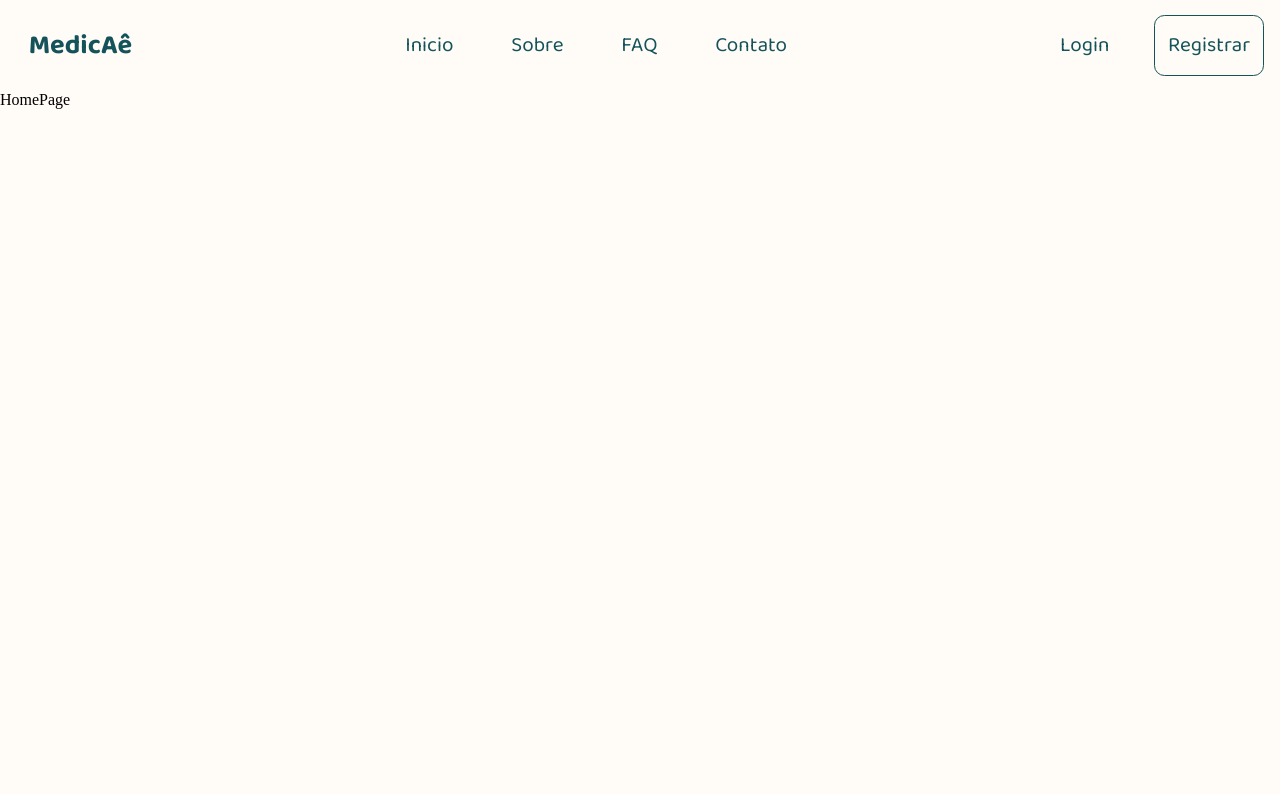
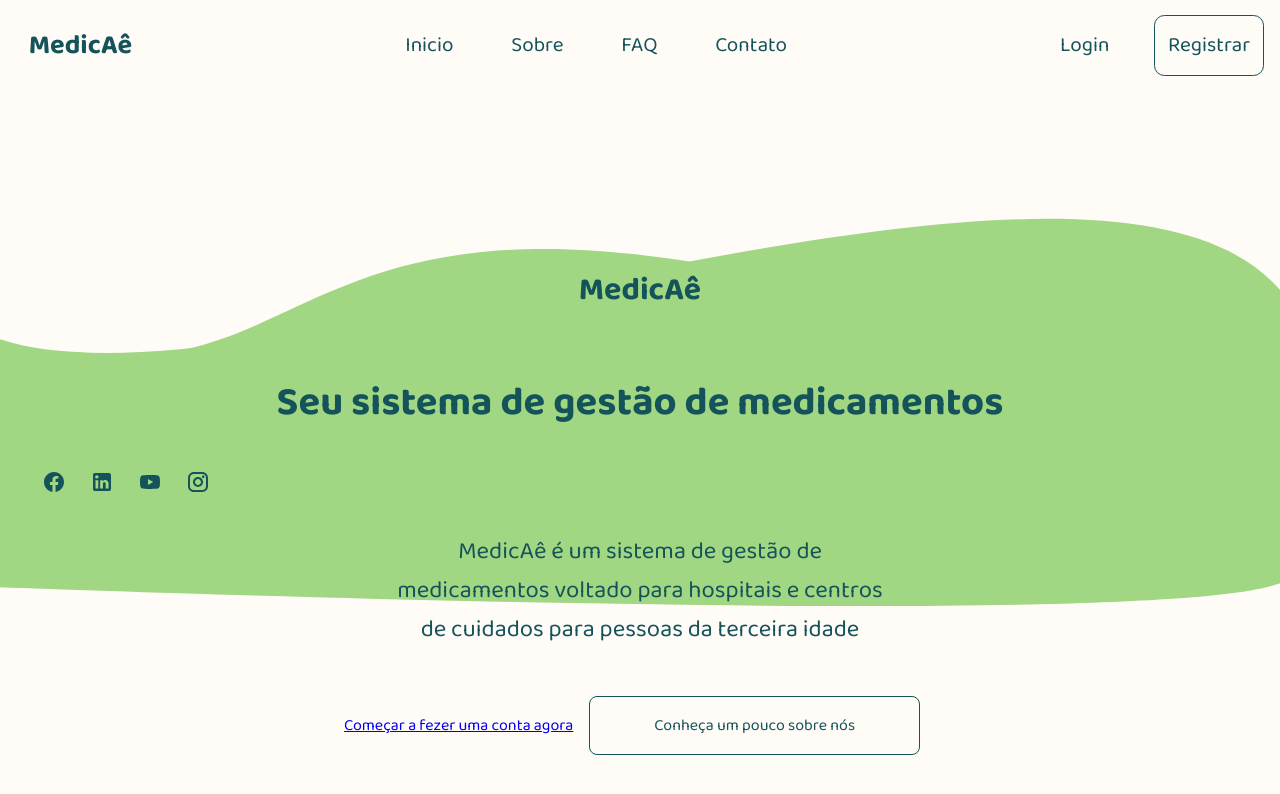
Before and after one commit to Luiz-Felipe-Trindade/MedicaAe, a React (Vite) app in the folder MedicaAe/frontend/MedicaAe/: page / in a window 1280 px wide. Shown: the top 794 px of the page. Built offline with nearby package versions, Linux system fonts and the light colour scheme.

Commit message:
ajustes das rotas e do css

```diff
--- a/MedicaAe/frontend/MedicaAe/package.json
+++ b/MedicaAe/frontend/MedicaAe/package.json
@@ -12,6 +12,7 @@
   "dependencies": {
     "react": "^18.3.1",
     "react-dom": "^18.3.1",
+    "react-icons": "^5.3.0",
     "react-router-dom": "^6.26.0"
   },
   "devDependencies": {
--- a/MedicaAe/frontend/MedicaAe/src/App.jsx
+++ b/MedicaAe/frontend/MedicaAe/src/App.jsx
@@ -13,13 +13,14 @@ import ContactPage from "./pages/ContactPage/ContactPage";
 import { BrowserRouter, Routes, Route } from "react-router-dom";
 
 // Components
-import Navbar from "./components/Navbar";
+import HomeNavbar from "./components/HomeNavbar";
+import HomeFooter from "./components/HomeFooter";
 
 function App() {
   return (
     <>
       <BrowserRouter>
-        <Navbar />
+        <HomeNavbar />
         <Routes>
           <Route path={"/register"} element={<RegisterPage />}>
             Registrar
--- /dev/null
+++ b/MedicaAe/frontend/MedicaAe/src/components/HomeFooter.jsx
@@ -0,0 +1,21 @@
+import {
+  AiFillFacebook,
+  AiFillLinkedin,
+  AiFillYoutube,
+  AiFillInstagram,
+} from "react-icons/ai";
+
+import styles from "./HomeFooter.module.css";
+
+const HomeFooter = () => {
+  return (
+    <footer className={styles.footer}>
+      <AiFillFacebook />
+      <AiFillLinkedin />
+      <AiFillYoutube />
+      <AiFillInstagram />
+    </footer>
+  );
+};
+
+export default HomeFooter;
--- a/MedicaAe/frontend/MedicaAe/src/components/Navbar.jsx
+++ b/MedicaAe/frontend/MedicaAe/src/components/HomeNavbar.jsx
@@ -1,9 +1,9 @@
 import { NavLink } from "react-router-dom";
 
 //styles
-import styles from "./Navbar.module.css";
+import styles from "./HomeNavbar.module.css";
 
-const Navbar = () => {
+const HomeNavbar = () => {
   return (
     <nav className={styles.navbar}>
       <div>
@@ -25,4 +25,4 @@ const Navbar = () => {
   );
 };
 
-export default Navbar;
+export default HomeNavbar;
--- a/MedicaAe/frontend/MedicaAe/src/index.css
+++ b/MedicaAe/frontend/MedicaAe/src/index.css
@@ -1,5 +1,15 @@
+#root, html {
+  height: 100dvh;
+  width: 100dvw;
+}
+
 body {
   padding: 0px;
   margin: 0px;
   background-color: #FFFBF7;
+  font-family: "Baloo 2";
+  color: #135359;
+
+  height: 100%;
+  width: 100%;
 }
--- a/MedicaAe/frontend/MedicaAe/src/pages/HomePage/HomePage.jsx
+++ b/MedicaAe/frontend/MedicaAe/src/pages/HomePage/HomePage.jsx
@@ -1,5 +1,24 @@
+import { NavLink } from "react-router-dom";
+import styles from "./HomePage.module.css";
 const HomePage = () => {
-  return <div>HomePage</div>;
+  return (
+    <div className={styles.content}>
+      <h1>MedicAê</h1>
+      <h2 className={styles.tittle}>Seu sistema de gestão de medicamentos</h2>
+      <p className={styles.text}>
+        MedicAê é um sistema de gestão de medicamentos voltado para hospitais e
+        centros de cuidados para pessoas da terceira idade
+      </p>
+      <div>
+        <NavLink to="/register" className={styles.register_btn}>
+          Começar a fezer uma conta agora
+        </NavLink>
+        <NavLink to="/about" className={styles.btn}>
+          Conheça um pouco sobre nós
+        </NavLink>
+      </div>
+    </div>
+  );
 };
 
 export default HomePage;
--- a/MedicaAe/frontend/MedicaAe/src/pages/HomePage/HomePage.module.css
+++ b/MedicaAe/frontend/MedicaAe/src/pages/HomePage/HomePage.module.css
@@ -0,0 +1,38 @@
+.content {
+    display: flex;
+    flex-direction: column;
+    justify-content: center;
+    text-align: center;
+    background-image: url(backgroundImage1.svg);
+
+
+    height: 100%;
+    background-repeat: no-repeat no-repeat;
+}
+
+.tittle {
+    font-weight: bold;
+    font-size: 2.5rem;
+
+}
+.text {
+    font-size: x-large;
+    justify-content: center;
+    margin: 5%  30%;
+    text-align: center;
+
+}
+.register_btn {
+
+
+}
+.btn{
+    border: 1px solid #135359;
+    border-radius: 0.5em;
+    text-decoration: none;
+    padding: 1rem 4rem;
+    width: 9rem;
+    height: 2rem;
+    margin: 1rem;
+    color: #135359;
+}
```
Also changed, not shown: MedicaAe/frontend/MedicaAe/src/components/HomeFooter.module.css (added), MedicaAe/frontend/MedicaAe/src/components/HomeNavbar.module.css (renamed from MedicaAe/frontend/MedicaAe/src/components/Navbar.module.css), MedicaAe/frontend/MedicaAe/src/context/AuthContext.jsx (added), MedicaAe/frontend/MedicaAe/src/pages/HomePage/backgroundImage1.svg (added), 1 other file (tests, documents, lock files or other folders).
